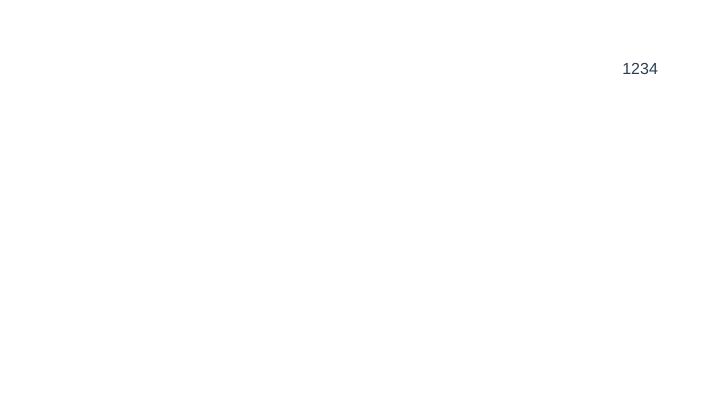
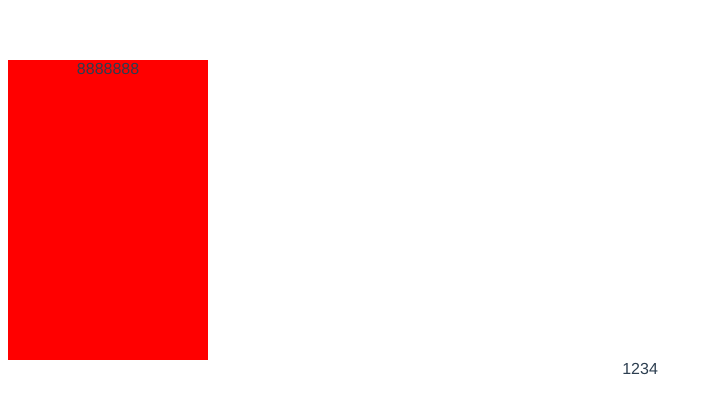
Before and after one commit to 1239601158/demo, a Vue app in the folder demo1/: page / in a window 1280 px wide. Shown: the top 412 px of the page, without its empty margins (0-711 px from the left). Built offline with nearby package versions, Linux system fonts and the light colour scheme.

Commit message:
Signed-off-by: 袁豪杰 <1239601158@qq.com>

```diff
--- a/demo1/src/App.vue
+++ b/demo1/src/App.vue
@@ -1,6 +1,9 @@
 <template>
   <div id="app">
     <!-- <img alt="Vue logo" src="./assets/logo.png"> -->
+    <div class="qqq">
+      8888888
+    </div>
     <HelloWorld msg="Welcome to Your Vue.js App" />
   </div>
 </template>
@@ -17,6 +20,11 @@ export default {
 </script>
 
 <style>
+.qqq {
+  background-color: red;
+  width: 200px;
+  height: 300px;
+}
 #app {
   font-family: Avenir, Helvetica, Arial, sans-serif;
   -webkit-font-smoothing: antialiased;
```
